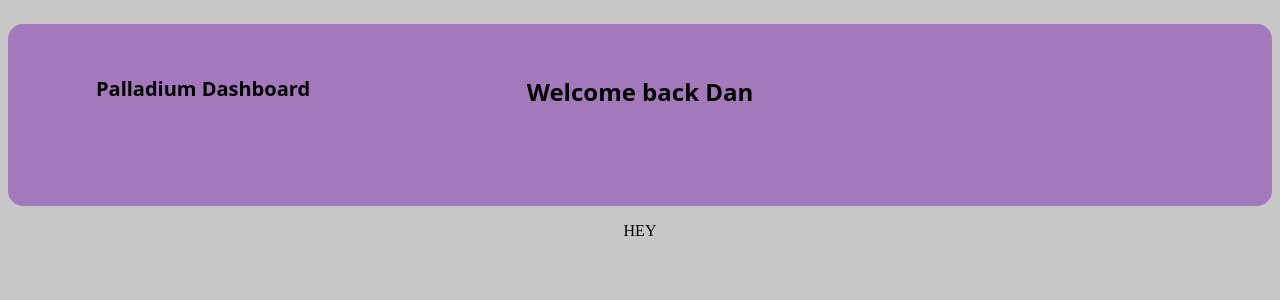
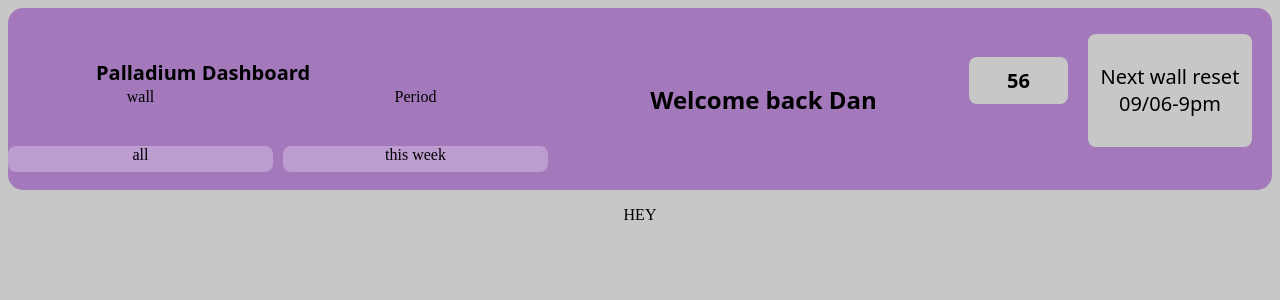
Before and after one commit to Anshika-98/dashboard, a React (Create React App) app: page / in a window 1280 px wide. Shown: the top 300 px of the page. Built offline with nearby package versions, Linux system fonts and the light colour scheme.

Commit message:
added components in the header

```diff
--- a/src/App.css
+++ b/src/App.css
@@ -1,6 +1,7 @@
 .App {
   text-align: center;
 }
+
 .App-header-custom {
   width: auto;
   height: 182px;
@@ -8,6 +9,28 @@ flex-shrink: 0;
   border-radius: 15px;
   background: #A379BC;
 }
+
+.header-content {
+  display: flex;
+  justify-content: space-between;
+  width: 100%;
+}
+
+.header-right {
+  display: flex;
+  align-items: center;
+}
+.header-left {
+  display: flex;
+  flex-direction: column;
+  align-items: flex-start;
+}
+.box-container {
+  display: flex; /* Add flex display to arrange .all-box and .week-box side by side */
+  align-items: center; /* Center items vertically */
+}
+
+
 /* Default styles for .gym-name */
 .gym-name {
   color: #000;
@@ -26,8 +49,10 @@ background: #A379BC;
 /* Adjust styles for screens smaller than 600px */
 @media (max-width: 600px) {
   .gym-name {
-    font-size: 16px; /* Adjust font size for smaller screens */
-    margin-left: 20px; /* Adjust margins for smaller screens */
+    font-size: 16px;
+    /* Adjust font size for smaller screens */
+    margin-left: 20px;
+    /* Adjust margins for smaller screens */
     margin-right: auto;
     margin-top: 20px;
     margin-bottom: 40px;
@@ -37,13 +62,16 @@ background: #A379BC;
 /* Adjust styles for screens smaller than 400px */
 @media (max-width: 400px) {
   .gym-name {
-    font-size: 14px; /* Further reduce font size for very small screens */
-    margin-left: 10px; /* Further adjust margins for very small screens */
+    font-size: 14px;
+    /* Further reduce font size for very small screens */
+    margin-left: 10px;
+    /* Further adjust margins for very small screens */
     margin-top: 10px;
     margin-bottom: 20px;
   }
 }
-.centre-text{
+
+.centre-text {
   color: #000;
   text-align: center;
   font-family: 'Noto Sans', sans-serif;
@@ -52,5 +80,91 @@ font-style: normal;
   font-weight: 700;
   line-height: normal;
   padding-top: 51px;
+  margin-left: 0%;
+  text-align: center;
+}
 
+.tag-box {
+  display: flex;
+  width: 99px;
+  height: 47px;
+  flex-direction: column;
+  justify-content: center;
+  flex-shrink: 0;
+  background-color: #C7C7C7;
+  border-radius: 8px;
+  margin-right: 20px;
+  margin-bottom: 20px;
 }
+
+.reset-box {
+  display: flex;
+  width: 164px;
+  height: 113px;
+  flex-direction: column;
+  justify-content: center;
+  flex-shrink: 0;
+  background-color: #C7C7C7;
+  border-radius: 8px;
+  margin-right: 20px;
+  margin-bottom: 20px;
+  margin-top: 20px;
+}
+
+.tag-text {
+  display: flex;
+  width: 99px;
+  height: 47px;
+  flex-direction: column;
+  justify-content: center;
+  flex-shrink: 0;
+  color: #000;
+  text-align: center;
+  font-family: 'Noto Sans', sans-serif;
+  font-size: 20px;
+  font-style: normal;
+  font-weight: 700;
+  line-height: normal;
+}
+
+.reset-text {
+  text-align: center;
+  font-weight: 400;
+  line-height: normal;
+  color: #000;
+  font-family: 'Noto Sans', sans-serif;
+  font-size: 20px;
+  font-style: normal;
+  font-weight: 400;
+  line-height: normal;
+}
+
+
+.box-container {
+  display: flex;
+  align-items: center;
+}
+
+.box-with-heading {
+  display: flex;
+  flex-direction: column;
+  align-items: center;
+  margin-right: 10px; /* Add margin between the two boxes */
+}
+
+.all-box,
+.week-box {
+  width: 265px;
+  height: 26px;
+  flex-shrink: 0;
+  border-radius: 5px;
+  background: #BD9CD0;
+  border-radius: 8px;
+  margin-top: 20px; /* Adjust margin-top as needed */
+  margin-bottom: auto;
+}
+
+.scroll-headings {
+  margin-top: 80px; /* Adjust margin-top as needed */
+  margin-bottom: 20px; /* Adjust margin-bottom as needed */
+}
--- a/src/App.js
+++ b/src/App.js
@@ -1,14 +1,44 @@
 import React from 'react';
-import logo from './logo.svg';
 import './App.css';
+import all from './all.js';
 
 function App() {
   return (
     <div className="App">
       <header className="App-header-custom">
-        <p className='gym-name'>Palladium Dashboard</p>
-        <p className='centre-text'>Welcome back Dan</p>
+
+        <div className="header-content">
+        <div className="header-left">
+        <div className="box-container">
+  <div className="box-with-heading">
+    <p className='scroll-headings'>wall</p>
+    <p className='all-box'>all</p>
+  </div>
+  <div className="box-with-heading">
+    <p className='scroll-headings'>Period</p>
+    <p className='week-box'>this week</p>
+  </div>
+</div>
+
+</div>
+
+          <p className='gym-name'>Palladium Dashboard</p>
+          <p className='centre-text'>Welcome back Dan</p>
+
+          <div className="header-right">
+            <div className="tag-box">
+              <p className='tag-text'>56</p>
+            </div>
+            <div className="reset-box">
+              <p className='reset-text'>Next wall reset<br></br>
+                09/06-9pm
+              </p>
+            </div>
+          </div>
+        </div>
       </header>
+
+
       <p>HEY</p>
     </div>
   );
```
Lines whose indentation alone changed are shown as unchanged.
